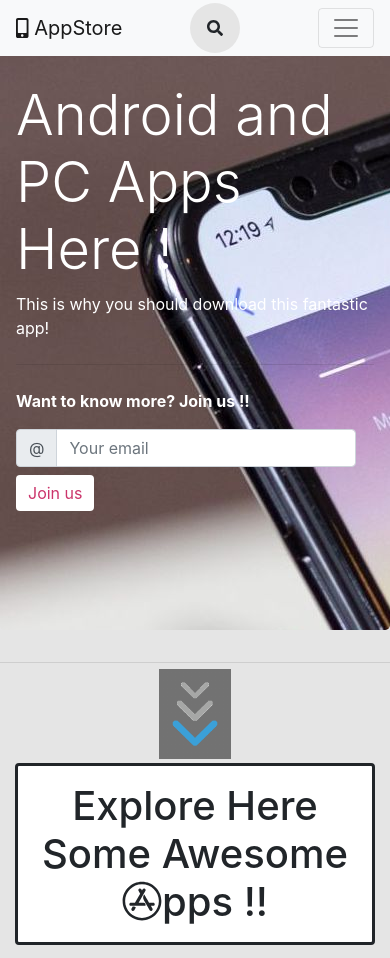
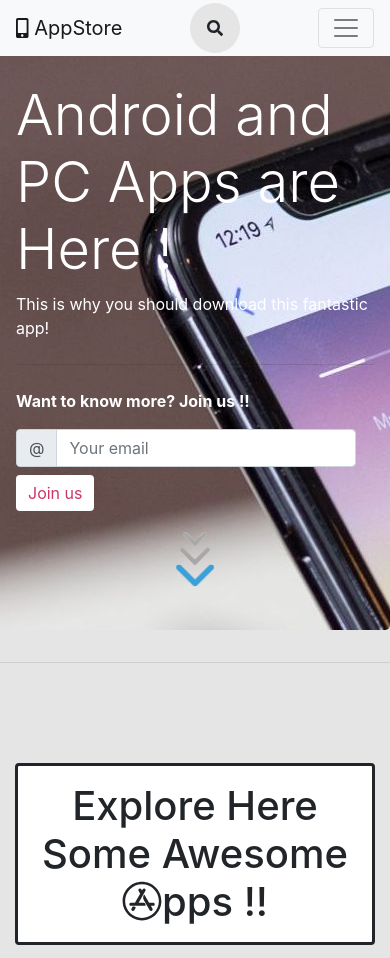
Before and after one commit to Saikatadhurya/appstore, a PHP site: page / in a window 390 px wide. Shown: the top 958 px of the page. Run offline with PHP 8.4, Linux system fonts and the light colour scheme; data comes from the database, SQL or seed files in the repository; some libraries are stand-ins or nearby versions.

Commit message:
On branch master

```diff
--- a/apps.php
+++ b/apps.php
@@ -43,6 +43,7 @@ $search = new Search($db);
   {
 	   extract($row);
 	  ?>
+
 <figure class="snip1423">
   <img src="image/apps/<?php echo"{$image}"?>" alt="sample57" />
   <figcaption>
--- a/index.php
+++ b/index.php
@@ -110,14 +110,21 @@ $search = new Search($db);
 .about .button:hover {
   background-color: #555;
 }
-
+.downarrow img{
+	height:120px;margin-top:150px;padding:10px;
+}
+@media screen and (max-width: 800px) {
+	.downarrow img{
+	height:80px;margin-top:0px;padding:10px;
+}
+}
 </style>
   </head>
   <body data-spy="scroll" data-target="#navbar">
   <?php include("inc/header.php"); ?>
 
 <div class="jumbotron" id="jumbotron">
-  <h1 class="display-4 white">Android and PC Apps Here !</h1>
+  <h1 class="display-4 white">Android and PC Apps are Here !</h1>
   <p class=" white">This is why you should download this fantastic app!</p>
   <?php if (isset($_SESSION['email'])){?>
   <div class="alert alert-success" style="max-width:400px;"> Welcome <?php echo $_SESSION['email'];?></div>
@@ -162,7 +169,7 @@ $search = new Search($db);
     </div>
   </div>
 </form>
-<center><div class="zoom"><a href="#about" class="zoom"><img src="image/arr.gif" style="height:90px;margin-top:150px;padding:10px;background:linear-gradient(rgba(0,0,0,0.5),rgba(0,0,0,0.5));"></a></div></center>
+<center><div class="zoom downarrow"><a href="#about" class="zoom"><img src="image/arr.gif"></a></div></center>
 </div>
 <div id="updates">
 <hr></div>
```
